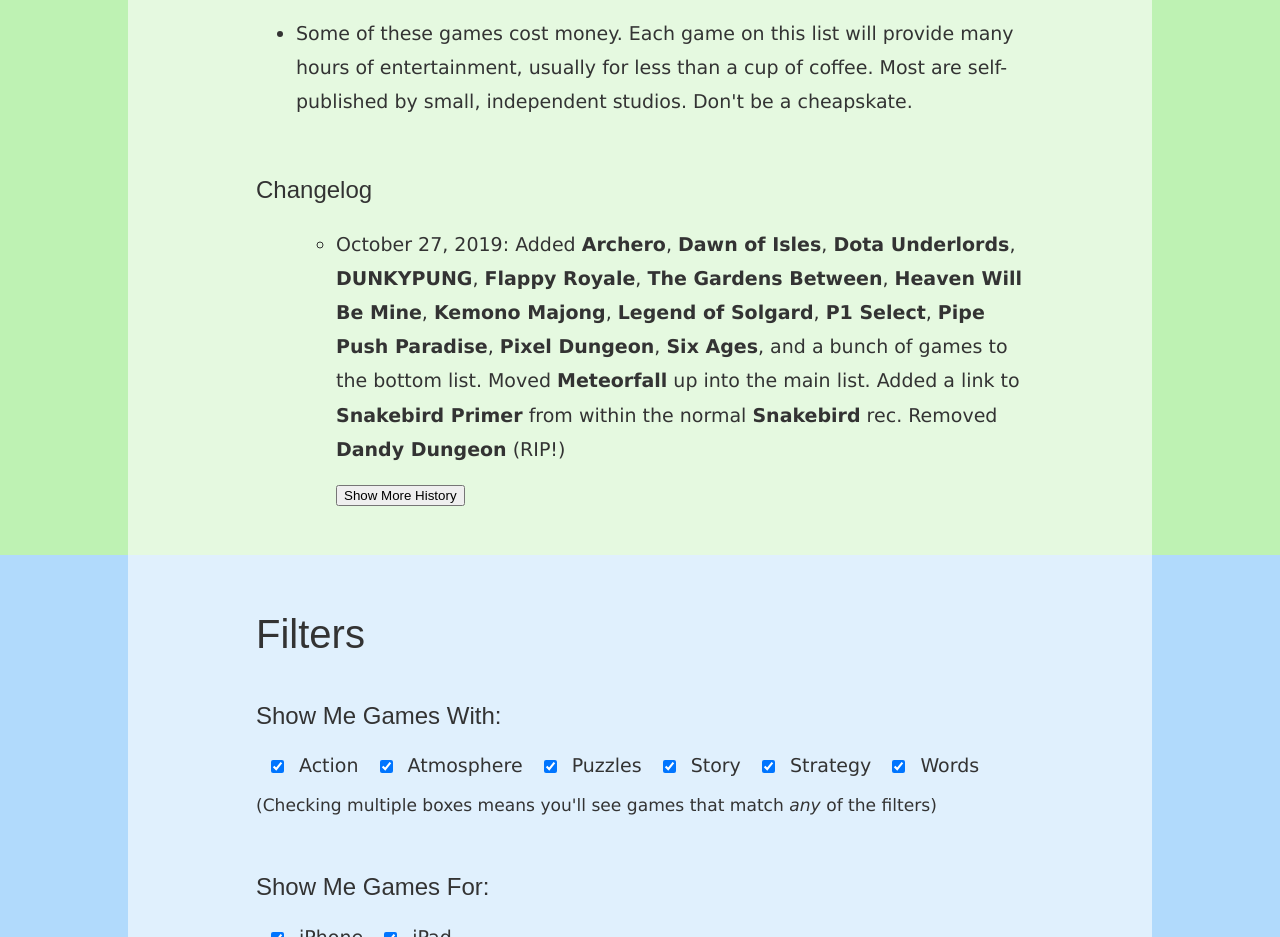
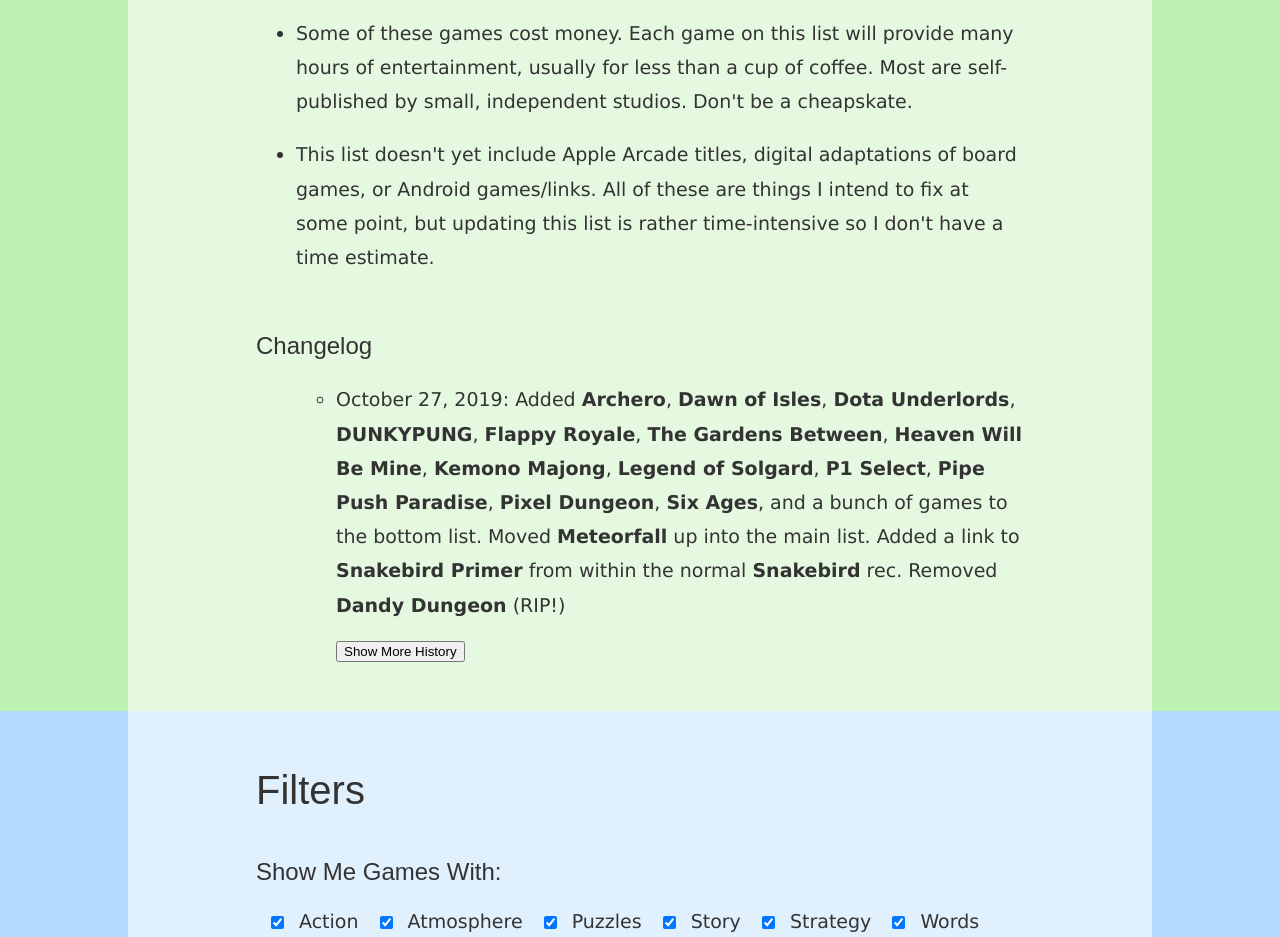
Before and after one commit to lazerwalker/ios-games-list, a website: page index.html in a window 1280 px wide. Shown: the part 1061-1998 px from the top of the page. Drawn offline with Linux system fonts and the light colour scheme; a web font is replaced by a local one.

Commit message:
Add disclaimer about apple arcade / board games / android

```diff
--- a/index.html
+++ b/index.html
@@ -44,6 +44,8 @@
         <li>Some of these games cost money. Each game on this list will provide many hours of entertainment, usually
           for less than a cup of coffee. Most are self-published by small, independent studios. Don't be a cheapskate.
         </li>
+
+        <li>This list doesn't yet include Apple Arcade titles, digital adaptations of board games, or Android games/links. All of these are things I intend to fix at some point, but updating this list is rather time-intensive so I don't have a time estimate.</li>
       </ul>
 
       <h3 class='rules'>Changelog</h3>
```
